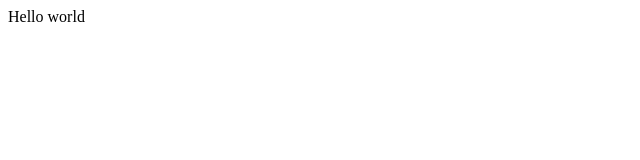
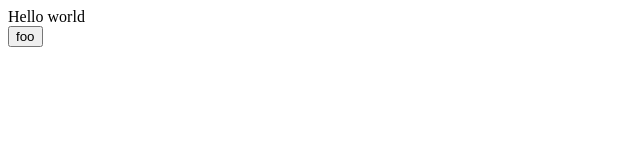
Before and after one commit to thangtheregista/test-git, a plain HTML site: page index.html in a window 1280 px wide. Shown: the full height of the page, 0-640 px from the left. Drawn offline with Linux system fonts and the light colour scheme.

Commit message:
add foo button

```diff
--- a/index.html
+++ b/index.html
@@ -1 +1,2 @@
 <div>Hello world</div>
+<button>foo</button>
```
